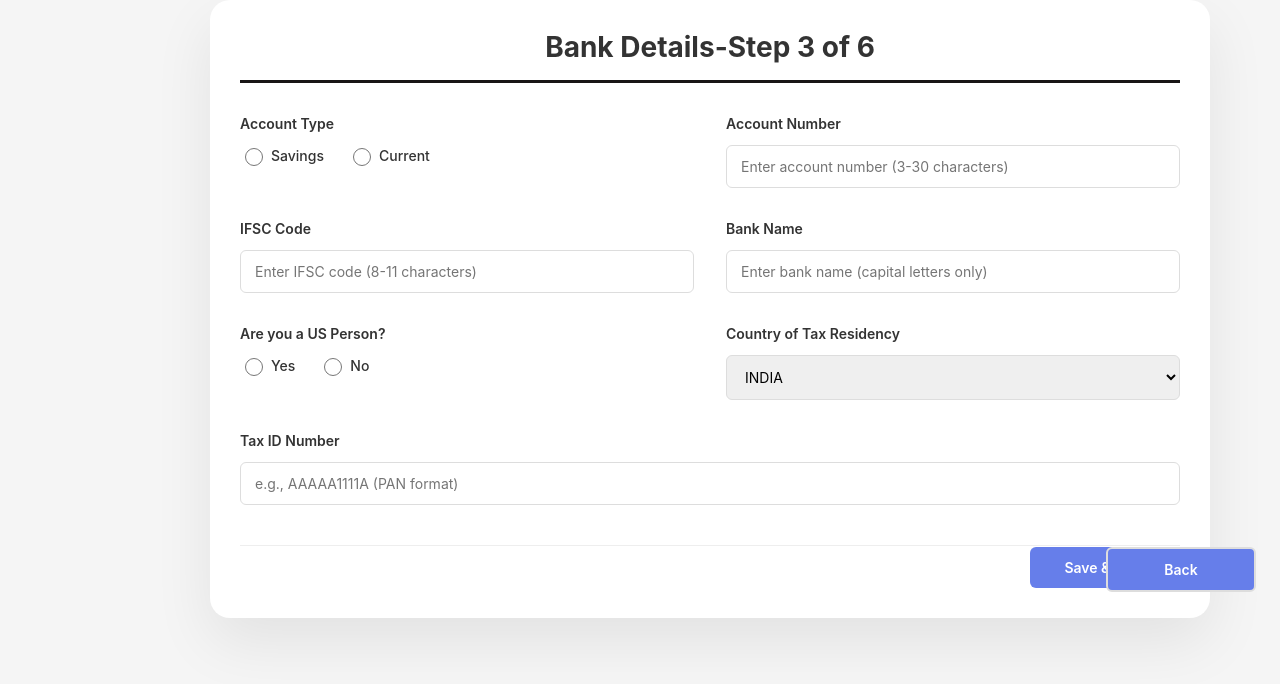
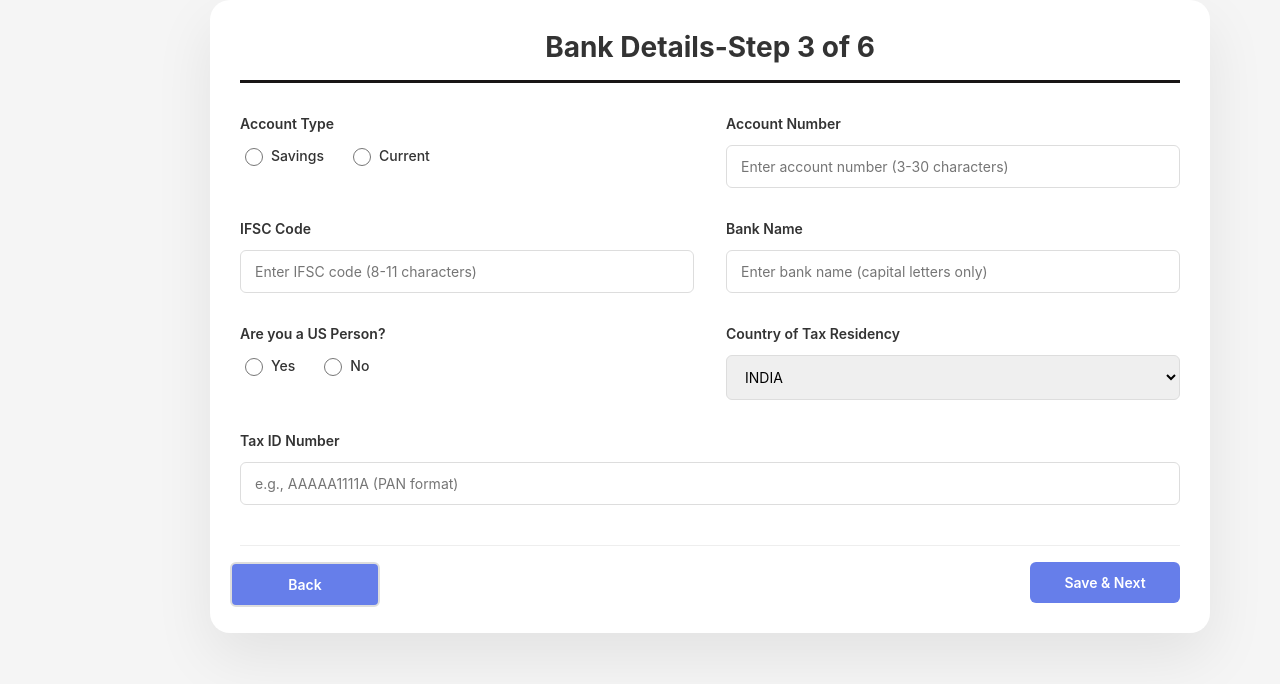
Before and after one commit to vasanthd0201/banking, a React (Create React App) app: page /bank-tax-details in a window 1280 px wide. Shown: the top 684 px of the page. Built offline with nearby package versions, Linux system fonts and the light colour scheme.

Commit message:
updated scren3

```diff
--- a/src/styles/BankTaxDetails.css
+++ b/src/styles/BankTaxDetails.css
@@ -197,7 +197,7 @@
   justify-content: flex-end;
   gap: 8px;
   border-top: 1px solid #eee;
-  padding-top: 1px;
+  padding-top: 16px;
   position: relative;
 }
 
@@ -217,7 +217,7 @@
   color: white;
   border: 2px solid #ddd;
   position: absolute;
-  left: 20px;
+  right: 800px;
 
 }
 
```
